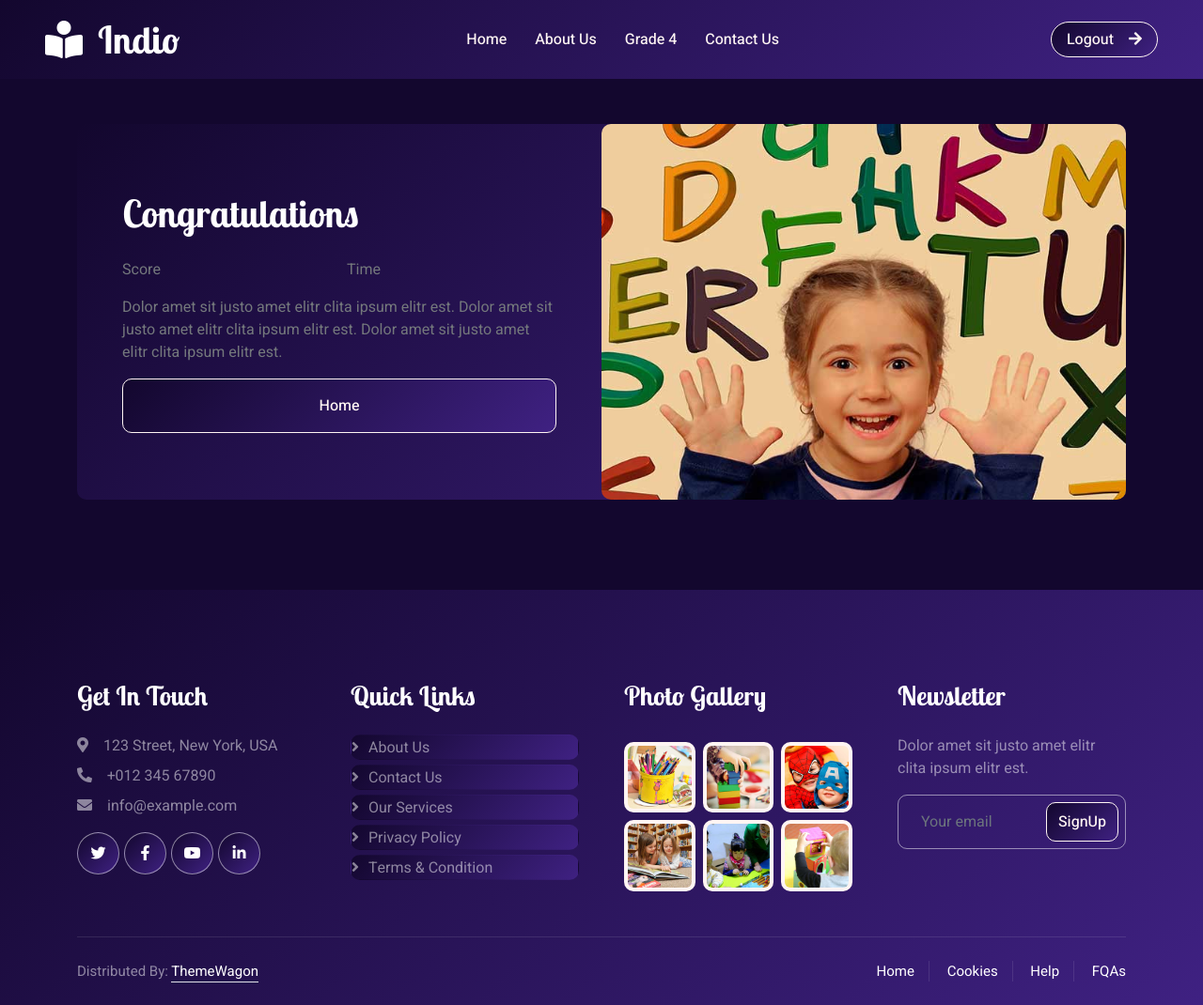
After one commit to kylecanonigo/Indio, a Django app: page /chapters/congratulations in a window 1280 px wide. The commit adds this page. Shown: the whole page at 94% size. Run offline with Django 4.2, Linux system fonts and the light colour scheme; some libraries are stand-ins or nearby versions.

Commit message:
Initial commit

```diff
--- a/Indio/Indio/urls.py
+++ b/Indio/Indio/urls.py
@@ -17,6 +17,7 @@ Including another URLconf
 from django.contrib import admin
 from django.urls import path, include
 
+from chapters.views import congratulations
 from website.views import index, about, login
 from four.views import four
 from matching.views import matching
--- /dev/null
+++ b/Indio/chapters/templates/chapters/congratulations.html
@@ -0,0 +1,50 @@
+{% extends "base.html" %}
+{% load static %}
+{% block title %}Congratulations{% endblock %}
+
+{% block content %}
+<!-- Appointment Start -->
+        <div class="container-fluid py-5">
+            <div class="container">
+                <div class="bg rounded" style="background-image: linear-gradient(135deg, #13072e, #3f2182);">
+                    <div class="row g-0">
+                        <div class="col-lg-6 wow fadeIn" data-wow-delay="0.1s">
+                            <div class="h-100 d-flex flex-column justify-content-center p-5">
+                                <h1 class="mb-4">Congratulations</h1>
+                                    <div class="row g-3">
+                                        <div class="col-sm-6">
+                                            <div class="form-floating">
+                                                Score
+                                            </div>
+                                        </div>
+                                        <div class="col-sm-6">
+                                            <div class="form-floating">
+                                                Time
+                                            </div>
+                                        </div>
+
+                                        <div class="col-12">
+                                            <div class="form-floating">
+                                                Dolor amet sit justo amet elitr clita ipsum elitr est. Dolor amet sit justo amet elitr clita ipsum elitr est. Dolor amet sit justo amet elitr clita ipsum elitr est.
+                                            </div>
+                                        </div>
+                                        <div class="col-12">
+                                            <a href="{% url 'index' %}">
+                                                <button class="btn btn-outline-light w-100 py-3">Home</button>
+                                            </a>
+                                        </div>
+                                    </div>
+                            </div>
+                        </div>
+                        <div class="col-lg-6 wow fadeIn" data-wow-delay="0.5s" style="min-height: 400px;">
+                            <div class="position-relative h-100">
+                                <img class="position-absolute w-100 h-100 rounded" src="{% static 'website/img/appointment.jpg' %}" style="object-fit: cover;">
+                            </div>
+                        </div>
+                    </div>
+                </div>
+            </div>
+        </div>
+        <!-- Appointment End -->
+
+{% endblock %}
--- a/Indio/chapters/urls.py
+++ b/Indio/chapters/urls.py
@@ -5,5 +5,6 @@ from . import views
 urlpatterns = [
     path('<int:id>', views.detail, name="detail"),
     path('', views.chapters_list, name="chapters"),
-    path('lessons', views.lessons_list, name="lessons")
+    path('lessons', views.lessons_list, name="lessons"),
+    path('congratulations', views.congratulations, name="congratulations")
 ]
--- a/Indio/chapters/views.py
+++ b/Indio/chapters/views.py
@@ -13,3 +13,7 @@ def lessons_list(request):
 
 def detail(request, id):
     return render(request, "chapters/detail.html")
+
+
+def congratulations(request):
+    return render(request, "chapters/congratulations.html")
--- a/Indio/timeline/templates/timeline/timeline.html
+++ b/Indio/timeline/templates/timeline/timeline.html
@@ -56,7 +56,7 @@
 
             <div class="wow fadeInUp" data-wow-delay="0.5s">
                 <button class="btn btn-outline-light py-2 top-0 end-0 mt-2 me-0" style="width: 110px;" onclick="requestHint()">Hint</button>
-                <button class="btn btn-outline-light py-2 top-0 end-0 mt-2 me-0" style="width: 110px;" onclick="nextLevel()">Next</button>
+                <a href="{% url 'congratulations' %}"><button class="btn btn-outline-light py-2 top-0 end-0 mt-2 me-0" style="width: 110px;" onclick="nextLevel()">Next</button></a>
             </div>
         </div>
         <!-- Game End -->
```
